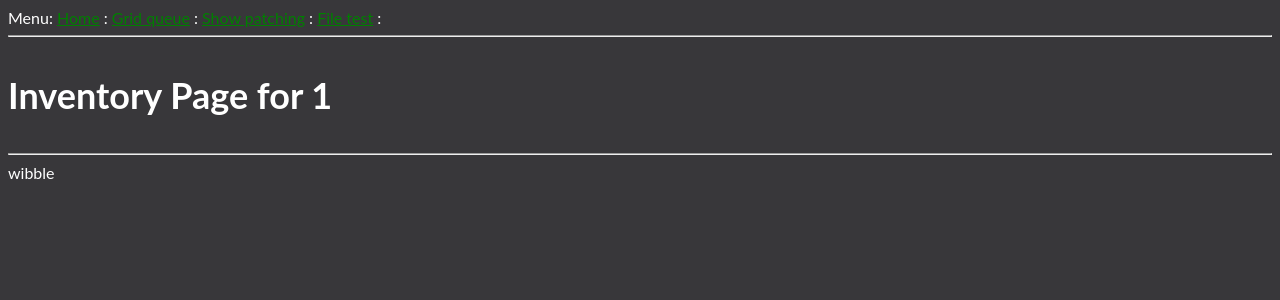
After one commit to ihayhurst/HydraulicPandanusCrest, a Flask app: page /inventory/1 in a window 1280 px wide. The commit adds this page. Shown: the top 300 px of the page. Run offline with Flask 2, Linux system fonts and the light colour scheme.

Commit message:
add column formatting, and linkify hostname for inventory call

```diff
--- a/HPCapps/patching_load.py
+++ b/HPCapps/patching_load.py
@@ -67,8 +67,8 @@ def concatToDataframe(li):
     df['id'].replace(to_replace=r'([^.]*).*', value=r'\1',
                      regex=True, inplace=True)
     # Jiggle colum order for output
-    df.rename(columns={'id': 'Hostname'}, inplace=True)
-    df = df[['Hostname', 'release', 'boot-time', 'last-update',
+    df.rename(columns={'id': 'hostname'}, inplace=True)
+    df = df[['hostname', 'release', 'boot-time', 'last-update',
              'owner', 'description', 'last-scan']]
     # Sort by days since last patched
     df.sort_values(by=['last-scan', 'boot-time', 'last-update'],
--- a/server.py
+++ b/server.py
@@ -15,7 +15,7 @@ app = Flask(__name__)
 flaskVer = flask.__version__
 
 
-@app.route('/')
+@app.route('/') # Needs a landing page about HPC
 def index():
     return render_template('index.html', flaskVer=flaskVer)
 
@@ -25,7 +25,7 @@ def queue():
     jobhistory = getGridHistory()
     return render_template('queue.html', gridjobs=gridjobs, jobhistory=jobhistory)
 
-@app.route('/queue-xml')
+@app.route('/queue-xml') # No menu link yet as experimental
 def queuexml():
     gridjobs = getGridXML()
     soup = BeautifulSoup(gridjobs, 'xml')
@@ -38,16 +38,19 @@ def patching():
     styles = [
               hover(),
               dict(selector="th", props=[("font-size", "110%"),
-              ("text-align", "left")]),
-              dict(selector="caption", props=[("caption-side", "bottom")])
+                   ("text-align", "left"), ("text-transform", "capitalize"),
+                   ("background-color", "#000033")]),
+              dict(selector="caption", props=[("caption-side", "bottom")]),
+              dict(selector="td a", props=[("display", "block")])
               ]
     patchingStyle = (df.style.applymap(colorGrade, subset=['last-update', 'boot-time'])
-                    .set_table_styles(styles)
-                    .set_properties(subset=['owner'], **{'width': '300px'})
-                    .set_properties(subset=['release'], **{'width': '150px'})
-                    .hide_index()
-                    .set_precision(2)
-                    .render())
+                     .set_table_styles(styles)
+                     .set_properties(subset=['owner'], **{'width': '300px'})
+                     .set_properties(subset=['release'], **{'width': '150px'})
+                     .hide_index()
+                     .format({'hostname': make_clickable})
+                     .set_precision(2)
+                     .render())
 
     return render_template('patching.html', data=patchingStyle)
 
@@ -73,6 +76,16 @@ def colorGrade(val):
         color = 'white'
     return f'color: {color}'
 
+def make_clickable(val):
+    #return '<a target="_blank" href="/inventory/{}">{}</a>'.format(val,val)
+    return '<a href="/inventory/{}">{}</a>'.format(val,val)
+
+@app.route('/inventory/<hostname>', methods=['GET', 'POST'])
+def inventory_host(hostname):
+    para1 = hostname
+    para2 = "wibble" # call the inv from git function module
+    return render_template("inventory_host.html", para1=para1, para2=para2)
+
 
 @app.route('/file')
 def file_out():
--- a/templates/base.html
+++ b/templates/base.html
@@ -6,14 +6,14 @@
       {% else %}
       <title>Flask Server</title>
       {% endif %}
-      <link rel="stylesheet" href="./static/mystyle.css">
+      <link rel="stylesheet" href="{{ url_for('static',filename='mystyle.css') }}">
       <link rel="shortcut icon" href="{{ url_for('static', filename='favicon.ico') }}">
     </head>
     <body>
-        <div>Menu:  <a href="./">Home</a> :
-                    <a href="./queue">Grid queue</a> :
-                    <a href="./showpatching">Show patching</a> :
-                    <a href="./file">File test</a> :
+        <div>Menu:  <a href="/">Home</a> :
+                    <a href="/queue">Grid queue</a> :
+                    <a href="/showpatching">Show patching</a> :
+                    <a href="/file">File test</a> :
         </div>
         <hr>
         {% block content %}{% endblock %}
--- /dev/null
+++ b/templates/inventory_host.html
@@ -0,0 +1,9 @@
+{% extends "base.html" %}
+
+{% block content%}
+<h3>Inventory Page for {{ para1 }}</h3>
+<hr/>
+<span class="command-line">
+{{ para2 }}
+</span>
+{% endblock %}
```
